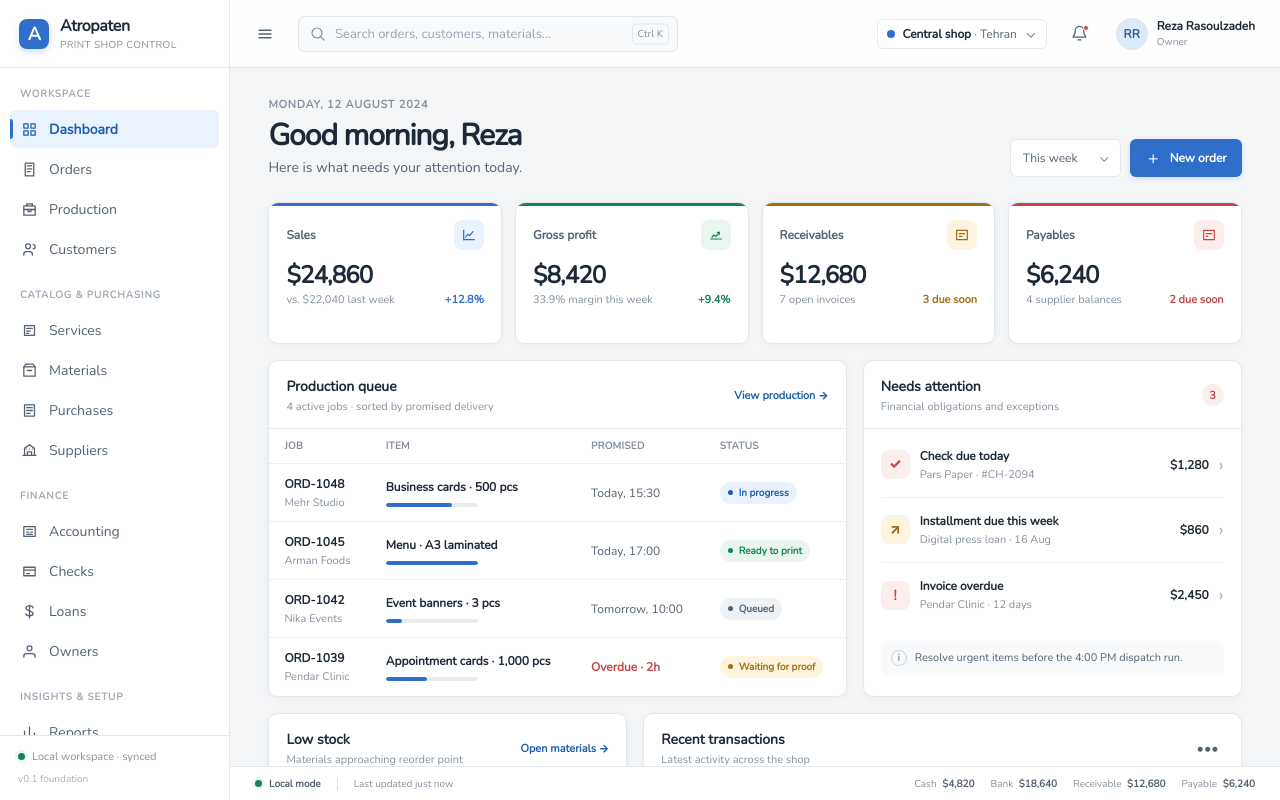
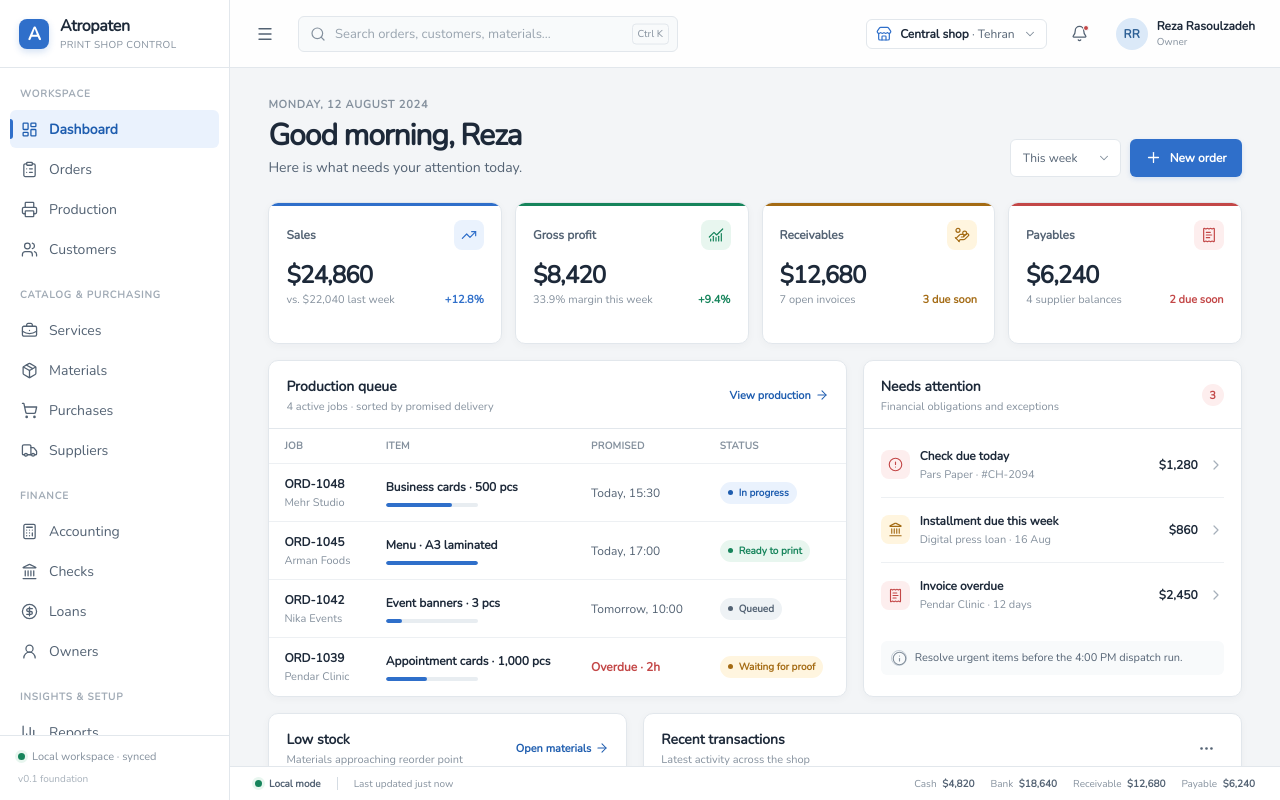
Before and after one commit to RezaRasoulzadeh/Atropaten, a Vue app in the folder frontend/: page / in a window 1280 px wide. Built offline with nearby package versions, Linux system fonts and the light colour scheme.

Commit message:
feat: standardize UI on Lucide icons

```diff
--- a/frontend/package.json
+++ b/frontend/package.json
@@ -9,6 +9,7 @@
     "preview": "vite preview"
   },
   "dependencies": {
+    "lucide-vue-next": "^1.0.0",
     "vue": "^3.5.0"
   },
   "devDependencies": {
--- a/frontend/src/App.vue
+++ b/frontend/src/App.vue
@@ -1,5 +1,36 @@
 <script setup lang="ts">
-import { computed, ref } from 'vue'
+import { computed, ref, type Component } from 'vue'
+import {
+  ArrowDownLeft,
+  ArrowRight,
+  BarChart3,
+  BriefcaseBusiness,
+  Calculator,
+  ChartNoAxesCombined,
+  ChevronDown,
+  ChevronRight,
+  CircleAlert,
+  CircleDollarSign,
+  ClipboardList,
+  HandCoins,
+  Info,
+  Landmark,
+  LayoutDashboard,
+  MoreHorizontal,
+  Package,
+  PackageOpen,
+  Plus,
+  Printer,
+  ReceiptText,
+  Settings,
+  ShoppingCart,
+  Sparkles,
+  TriangleAlert,
+  Truck,
+  TrendingUp,
+  UserRound,
+  Users,
+} from 'lucide-vue-next'
 import AppToolbar from './components/AppToolbar.vue'
 import KpiCard from './components/KpiCard.vue'
 import SectionPanel from './components/SectionPanel.vue'
@@ -13,42 +44,42 @@ type Tone = 'blue' | 'green' | 'amber' | 'red' | 'slate'
 
 interface NavigationItem {
   label: string
-  icon: string
+  icon: Component
 }
 
 const navigationSections: { label: string; items: NavigationItem[] }[] = [
   {
     label: 'Workspace',
     items: [
-      { label: 'Dashboard', icon: 'dashboard' },
-      { label: 'Orders', icon: 'orders' },
-      { label: 'Production', icon: 'production' },
-      { label: 'Customers', icon: 'customers' },
+      { label: 'Dashboard', icon: LayoutDashboard },
+      { label: 'Orders', icon: ClipboardList },
+      { label: 'Production', icon: Printer },
+      { label: 'Customers', icon: Users },
     ],
   },
   {
     label: 'Catalog & purchasing',
     items: [
-      { label: 'Services', icon: 'services' },
-      { label: 'Materials', icon: 'materials' },
-      { label: 'Purchases', icon: 'purchases' },
-      { label: 'Suppliers', icon: 'suppliers' },
+      { label: 'Services', icon: BriefcaseBusiness },
+      { label: 'Materials', icon: Package },
+      { label: 'Purchases', icon: ShoppingCart },
+      { label: 'Suppliers', icon: Truck },
     ],
   },
   {
     label: 'Finance',
     items: [
-      { label: 'Accounting', icon: 'accounting' },
-      { label: 'Checks', icon: 'checks' },
-      { label: 'Loans', icon: 'loans' },
-      { label: 'Owners', icon: 'owners' },
+      { label: 'Accounting', icon: Calculator },
+      { label: 'Checks', icon: Landmark },
+      { label: 'Loans', icon: CircleDollarSign },
+      { label: 'Owners', icon: UserRound },
     ],
   },
   {
     label: 'Insights & setup',
     items: [
-      { label: 'Reports', icon: 'reports' },
-      { label: 'Settings', icon: 'settings' },
+      { label: 'Reports', icon: BarChart3 },
+      { label: 'Settings', icon: Settings },
     ],
   },
 ]
@@ -85,22 +116,22 @@ const productionJobs = [
 ]
 
 const financialAlerts = [
-  { label: 'Check due today', detail: 'Pars Paper · #CH-2094', amount: '$1,280', tone: 'red' as Tone, icon: 'checks' },
-  { label: 'Installment due this week', detail: 'Digital press loan · 16 Aug', amount: '$860', tone: 'amber' as Tone, icon: 'loans' },
-  { label: 'Invoice overdue', detail: 'Pendar Clinic · 12 days', amount: '$2,450', tone: 'red' as Tone, icon: 'receipt' },
+  { label: 'Check due today', detail: 'Pars Paper · #CH-2094', amount: '$1,280', tone: 'red' as Tone, icon: CircleAlert },
+  { label: 'Installment due this week', detail: 'Digital press loan · 16 Aug', amount: '$860', tone: 'amber' as Tone, icon: Landmark },
+  { label: 'Invoice overdue', detail: 'Pendar Clinic · 12 days', amount: '$2,450', tone: 'red' as Tone, icon: ReceiptText },
 ]
 
 const lowStockItems = [
-  { name: 'A4 300gsm matte', available: '3 reams', threshold: '5 reams', tone: 'red' as Tone },
-  { name: 'Gloss lamination roll', available: '42 m', threshold: '50 m', tone: 'amber' as Tone },
-  { name: 'Black toner · Ricoh', available: '18%', threshold: '25%', tone: 'amber' as Tone },
+  { name: 'A4 300gsm matte', available: '3 reams', threshold: '5 reams', tone: 'red' as Tone, icon: TriangleAlert },
+  { name: 'Gloss lamination roll', available: '42 m', threshold: '50 m', tone: 'amber' as Tone, icon: TriangleAlert },
+  { name: 'Black toner · Ricoh', available: '18%', threshold: '25%', tone: 'amber' as Tone, icon: TriangleAlert },
 ]
 
 const recentTransactions = [
-  { title: 'Payment received', party: 'Mehr Studio · ORD-1048', amount: '+$920', time: '10:42 AM', tone: 'green' as Tone, icon: 'arrow-down' },
-  { title: 'Purchase recorded', party: 'Pars Paper · PUR-0061', amount: '−$1,280', time: '09:18 AM', tone: 'slate' as Tone, icon: 'purchases' },
-  { title: 'Expense posted', party: 'Courier and delivery', amount: '−$84', time: 'Yesterday', tone: 'slate' as Tone, icon: 'receipt' },
-  { title: 'Payment received', party: 'Arman Foods · ORD-1045', amount: '+$640', time: 'Yesterday', tone: 'green' as Tone, icon: 'arrow-down' },
+  { title: 'Payment received', party: 'Mehr Studio · ORD-1048', amount: '+$920', time: '10:42 AM', tone: 'green' as Tone, icon: ArrowDownLeft },
+  { title: 'Purchase recorded', party: 'Pars Paper · PUR-0061', amount: '−$1,280', time: '09:18 AM', tone: 'slate' as Tone, icon: ShoppingCart },
+  { title: 'Expense posted', party: 'Courier and delivery', amount: '−$84', time: 'Yesterday', tone: 'slate' as Tone, icon: ReceiptText },
+  { title: 'Payment received', party: 'Arman Foods · ORD-1045', amount: '+$640', time: 'Yesterday', tone: 'green' as Tone, icon: ArrowDownLeft },
 ]
 
 function selectView(label: string) {
@@ -199,25 +230,26 @@ function showToast(message: string) {
                   <option>This month</option>
                   <option>This quarter</option>
                 </select>
+                <ChevronDown class="select-chevron" :size="14" :stroke-width="1.8" aria-hidden="true" />
               </label>
               <button class="button button-primary" type="button" @click="openNewOrder">
-                <span class="button-icon" aria-hidden="true">+</span>
+                <Plus class="button-icon" :size="16" :stroke-width="1.8" aria-hidden="true" />
                 New order
               </button>
             </div>
           </header>
 
           <section class="kpi-grid" aria-label="Business summary">
-            <KpiCard title="Sales" value="$24,860" detail="vs. $22,040 last week" trend="+12.8%" icon="sales" accent="blue" />
-            <KpiCard title="Gross profit" value="$8,420" detail="33.9% margin this week" trend="+9.4%" icon="profit" accent="green" />
-            <KpiCard title="Receivables" value="$12,680" detail="7 open invoices" trend="3 due soon" icon="receivables" accent="amber" />
-            <KpiCard title="Payables" value="$6,240" detail="4 supplier balances" trend="2 due soon" icon="payables" accent="red" />
+            <KpiCard title="Sales" value="$24,860" detail="vs. $22,040 last week" trend="+12.8%" :icon="TrendingUp" accent="blue" />
+            <KpiCard title="Gross profit" value="$8,420" detail="33.9% margin this week" trend="+9.4%" :icon="ChartNoAxesCombined" accent="green" />
+            <KpiCard title="Receivables" value="$12,680" detail="7 open invoices" trend="3 due soon" :icon="HandCoins" accent="amber" />
+            <KpiCard title="Payables" value="$6,240" detail="4 supplier balances" trend="2 due soon" :icon="ReceiptText" accent="red" />
           </section>
 
           <section class="dashboard-grid dashboard-grid-primary">
             <SectionPanel title="Production queue" subtitle="4 active jobs · sorted by promised delivery" class="production-panel">
               <template #action>
-                <button class="text-button" type="button" @click="selectView('Production')">View production <span aria-hidden="true">→</span></button>
+                <button class="text-button" type="button" @click="selectView('Production')">View production <ArrowRight :size="14" :stroke-width="1.8" aria-hidden="true" /></button>
               </template>
               <div class="table-wrap">
                 <table class="data-table production-table">
@@ -255,21 +287,17 @@ function showToast(message: string) {
               </template>
               <div class="alert-list">
                 <button v-for="alert in financialAlerts" :key="alert.label" class="alert-row" type="button" @click="showToast(`${alert.label}: ${alert.amount}`)">
-                  <span class="alert-icon" :class="`tone-${alert.tone}`" aria-hidden="true">
-                    <span v-if="alert.icon === 'checks'">✓</span>
-                    <span v-else-if="alert.icon === 'loans'">↗</span>
-                    <span v-else>!</span>
-                  </span>
+                  <span class="alert-icon" :class="`tone-${alert.tone}`" aria-hidden="true"><component :is="alert.icon" :size="15" :stroke-width="1.8" /></span>
                   <span class="alert-content">
                     <span class="alert-label">{{ alert.label }}</span>
                     <span class="alert-detail">{{ alert.detail }}</span>
                   </span>
                   <span class="alert-amount">{{ alert.amount }}</span>
-                  <span class="alert-chevron" aria-hidden="true">›</span>
+                  <ChevronRight class="alert-chevron" :size="16" :stroke-width="1.8" aria-hidden="true" />
                 </button>
               </div>
               <div class="panel-callout">
-                <span class="callout-icon" aria-hidden="true">i</span>
+                <span class="callout-icon" aria-hidden="true"><Info :size="15" :stroke-width="1.8" /></span>
                 <span>Resolve urgent items before the 4:00 PM dispatch run.</span>
               </div>
             </SectionPanel>
@@ -278,11 +306,11 @@ function showToast(message: string) {
           <section class="dashboard-grid dashboard-grid-secondary">
             <SectionPanel title="Low stock" subtitle="Materials approaching reorder point" class="low-stock-panel">
               <template #action>
-                <button class="text-button" type="button" @click="selectView('Materials')">Open materials <span aria-hidden="true">→</span></button>
+                <button class="text-button" type="button" @click="selectView('Materials')">Open materials <ArrowRight :size="14" :stroke-width="1.8" aria-hidden="true" /></button>
               </template>
               <div class="stock-list">
                 <div v-for="item in lowStockItems" :key="item.name" class="stock-row">
-                  <span class="stock-indicator" :class="`tone-${item.tone}`" aria-hidden="true"></span>
+                  <component :is="item.icon" class="stock-indicator" :class="`tone-${item.tone}`" :size="15" :stroke-width="1.8" aria-hidden="true" />
                   <span class="stock-name">{{ item.name }}</span>
                   <span class="stock-available">{{ item.available }}</span>
                   <span class="stock-threshold">Reorder at {{ item.threshold }}</span>
@@ -292,14 +320,11 @@ function showToast(message: string) {
 
             <SectionPanel title="Recent transactions" subtitle="Latest activity across the shop" class="transactions-panel">
               <template #action>
-                <button class="icon-button" type="button" aria-label="More transaction actions" @click="showToast('Transaction filters are coming soon.')">•••</button>
+                <button class="icon-button" type="button" aria-label="More transaction actions" @click="showToast('Transaction filters are coming soon.')"><MoreHorizontal :size="17" :stroke-width="1.8" aria-hidden="true" /></button>
               </template>
               <div class="transaction-list">
                 <div v-for="transaction in recentTransactions" :key="`${transaction.title}-${transaction.party}`" class="transaction-row">
-                  <span class="transaction-icon" :class="`tone-${transaction.tone}`" aria-hidden="true">
-                    <span v-if="transaction.icon === 'arrow-down'">↓</span>
-                    <span v-else>↗</span>
-                  </span>
+                  <span class="transaction-icon" :class="`tone-${transaction.tone}`" aria-hidden="true"><component :is="transaction.icon" :size="15" :stroke-width="1.8" /></span>
                   <span class="transaction-content">
                     <span class="transaction-title">{{ transaction.title }}</span>
                     <span class="transaction-party">{{ transaction.party }}</span>
@@ -317,10 +342,10 @@ function showToast(message: string) {
               <p class="quick-actions-help">Jump into the workflows you use most.</p>
             </div>
             <div class="quick-action-buttons">
-              <button class="quick-action" type="button" @click="openNewOrder"><span class="quick-action-icon">+</span>New order</button>
-              <button class="quick-action" type="button" @click="selectView('Production')"><span class="quick-action-icon">▣</span>Start production</button>
-              <button class="quick-action" type="button" @click="selectView('Purchases')"><span class="quick-action-icon">↙</span>Record purchase</button>
-              <button class="quick-action" type="button" @click="selectView('Accounting')"><span class="quick-action-icon">₿</span>Post expense</button>
+              <button class="quick-action" type="button" @click="openNewOrder"><Plus class="quick-action-icon" :size="16" :stroke-width="1.8" aria-hidden="true" />New order</button>
+              <button class="quick-action" type="button" @click="selectView('Production')"><PackageOpen class="quick-action-icon" :size="16" :stroke-width="1.8" aria-hidden="true" />Start production</button>
+              <button class="quick-action" type="button" @click="selectView('Purchases')"><ShoppingCart class="quick-action-icon" :size="16" :stroke-width="1.8" aria-hidden="true" />Record purchase</button>
+              <button class="quick-action" type="button" @click="selectView('Accounting')"><Calculator class="quick-action-icon" :size="16" :stroke-width="1.8" aria-hidden="true" />Post expense</button>
             </div>
           </section>
         </template>
@@ -343,7 +368,7 @@ function showToast(message: string) {
         </template>
 
         <section v-else class="empty-workspace">
-          <div class="empty-workspace-icon" aria-hidden="true">✦</div>
+          <div class="empty-workspace-icon" aria-hidden="true"><Sparkles :size="22" :stroke-width="1.8" /></div>
           <p class="eyebrow">Atropaten workspace</p>
           <h1>{{ currentView.title }}</h1>
           <p>{{ currentView.description }}</p>
--- a/frontend/src/components/AppIcon.vue
+++ /dev/null
@@ -1,42 +0,0 @@
-<script setup lang="ts">
-import { computed } from 'vue'
-
-const props = withDefaults(defineProps<{ name: string; size?: number; strokeWidth?: number }>(), {
-  size: 18,
-  strokeWidth: 1.8,
-})
-
-const iconPaths: Record<string, string[]> = {
-  dashboard: ['M4 4h6v6H4z', 'M14 4h6v6h-6z', 'M4 14h6v6H4z', 'M14 14h6v6h-6z'],
-  orders: ['M6 3h12v18H6z', 'M9 7h6', 'M9 11h6', 'M9 15h4'],
-  production: ['M4 7h16v13H4z', 'M8 7V4h8v3', 'M4 12h16', 'M10 12v3h4v-3'],
-  customers: ['M16 20v-1.5a3.5 3.5 0 0 0-3.5-3.5h-5A3.5 3.5 0 0 0 4 18.5V20', 'M10 11a3.5 3.5 0 1 0 0-7 3.5 3.5 0 0 0 0 7Z', 'M17 11a3 3 0 0 0 0-6'],
-  services: ['M5 5h14v14H5z', 'M8 9h8', 'M8 13h5', 'M8 16h3'],
-  materials: ['M4 7h16v13H4z', 'M4 7l3-4h10l3 4', 'M9 12h6'],
-  purchases: ['M5 4h14v16H5z', 'M8 8h8', 'M8 12h8', 'M8 16h5'],
-  suppliers: ['M3 19h18', 'M5 19V9l7-5 7 5v10', 'M9 19v-5h6v5', 'M8 10h.01', 'M12 10h.01', 'M16 10h.01'],
-  accounting: ['M4 5h16v14H4z', 'M8 9h8', 'M8 13h3', 'M14 13h2', 'M8 16h8'],
-  checks: ['M4 6h16v12H4z', 'M4 10h16', 'M8 15h4'],
-  loans: ['M12 3v18', 'M17 7c0-2-2-3-5-3S7 5 7 7s1.5 3 5 4 5 2 5 4-2 3-5 3-5-1-5-3'],
-  owners: ['M4 20v-1.5a3.5 3.5 0 0 1 3.5-3.5h9a3.5 3.5 0 0 1 3.5 3.5V20', 'M12 11a3.5 3.5 0 1 0 0-7 3.5 3.5 0 0 0 0 7Z'],
-  reports: ['M5 20V10', 'M12 20V4', 'M19 20v-7'],
-  settings: ['M12 15.5a3.5 3.5 0 1 0 0-7 3.5 3.5 0 0 0 0 7Z', 'M19.4 15a1.7 1.7 0 0 0 .34 1.88l.06.06-1.7 1.7-.06-.06a1.7 1.7 0 0 0-1.88-.34 1.7 1.7 0 0 0-1.03 1.56V20h-2.4v-.2a1.7 1.7 0 0 0-1.03-1.56 1.7 1.7 0 0 0-1.88.34l-.06.06-1.7-1.7.06-.06A1.7 1.7 0 0 0 8.5 15a1.7 1.7 0 0 0-1.56-1.03H6.7v-2.4h.24A1.7 1.7 0 0 0 8.5 10a1.7 1.7 0 0 0-.34-1.88L8.1 8.06l1.7-1.7.06.06a1.7 1.7 0 0 0 1.88.34 1.7 1.7 0 0 0 1.03-1.56V5h2.4v.2a1.7 1.7 0 0 0 1.03 1.56 1.7 1.7 0 0 0 1.88-.34l.06-.06 1.7 1.7-.06.06A1.7 1.7 0 0 0 19.4 10a1.7 1.7 0 0 0 1.56 1.03h.24v2.4h-.24A1.7 1.7 0 0 0 19.4 15Z'],
-  search: ['m21 21-4.35-4.35', 'M10.5 18a7.5 7.5 0 1 1 0-15 7.5 7.5 0 0 1 0 15Z'],
-  menu: ['M4 7h16', 'M4 12h16', 'M4 17h16'],
-  bell: ['M18 8a6 6 0 0 0-12 0c0 7-3 7-3 9h18c0-2-3-2-3-9', 'M10 21h4'],
-  sales: ['M4 19V5', 'M4 19h16', 'M7 15l3-4 3 2 5-6'],
-  profit: ['M4 18h16', 'M6 15l3-3 3 2 5-6', 'M14 8h3v3'],
-  receivables: ['M4 5h16v14H4z', 'M8 10h8', 'M8 14h4'],
-  payables: ['M4 5h16v14H4z', 'M8 10h8', 'M8 14h2'],
-  receipt: ['M6 3h12v18l-3-2-3 2-3-2-3 2z', 'M9 8h6', 'M9 12h6'],
-  'arrow-down': ['M12 4v14', 'm6 12 6 6 6-6'],
-}
-
-const paths = computed(() => iconPaths[props.name] ?? iconPaths.dashboard)
-</script>
-
-<template>
-  <svg :width="size" :height="size" viewBox="0 0 24 24" fill="none" stroke="currentColor" :stroke-width="strokeWidth" stroke-linecap="round" stroke-linejoin="round" aria-hidden="true">
-    <path v-for="path in paths" :key="path" :d="path" />
-  </svg>
-</template>
--- a/frontend/src/components/AppToolbar.vue
+++ b/frontend/src/components/AppToolbar.vue
@@ -1,5 +1,5 @@
 <script setup lang="ts">
-import AppIcon from './AppIcon.vue'
+import { Bell, ChevronDown, Menu, Search, Store } from 'lucide-vue-next'
 
 defineProps<{
   collapsed: boolean
@@ -16,11 +16,11 @@ defineEmits<{
 <template>
   <header class="topbar">
     <button class="sidebar-toggle" type="button" :aria-label="collapsed ? 'Expand sidebar' : 'Collapse sidebar'" @click="$emit('toggle-sidebar')">
-      <AppIcon name="menu" :size="18" />
+      <Menu :size="18" :stroke-width="1.8" aria-hidden="true" />
     </button>
     <label class="topbar-search">
       <span class="sr-only">Search</span>
-      <AppIcon class="search-icon" name="search" :size="16" />
+      <Search class="search-icon" :size="16" :stroke-width="1.8" aria-hidden="true" />
       <input
         :value="searchQuery"
         type="search"
@@ -32,12 +32,12 @@ defineEmits<{
     </label>
     <span class="topbar-spacer"></span>
     <button class="shop-selector" type="button" aria-label="Current shop: Central shop">
-      <span class="shop-dot" aria-hidden="true"></span>
+      <Store class="shop-dot" :size="16" :stroke-width="1.8" aria-hidden="true" />
       <span><strong>Central shop</strong> · Tehran</span>
-      <span class="shop-selector-chevron" aria-hidden="true">⌄</span>
+      <ChevronDown class="shop-selector-chevron" :size="14" :stroke-width="1.8" aria-hidden="true" />
     </button>
     <button class="icon-button notification-button" type="button" aria-label="Notifications" @click="$emit('notifications')">
-      <AppIcon name="bell" :size="17" />
+      <Bell :size="17" :stroke-width="1.8" aria-hidden="true" />
       <span class="notification-dot" aria-hidden="true"></span>
     </button>
     <div class="user-profile">
--- a/frontend/src/components/KpiCard.vue
+++ b/frontend/src/components/KpiCard.vue
@@ -1,12 +1,12 @@
 <script setup lang="ts">
-import AppIcon from './AppIcon.vue'
+import type { Component } from 'vue'
 
 withDefaults(defineProps<{
   title: string
   value: string
   detail: string
   trend: string
-  icon: string
+  icon: Component
   accent?: 'blue' | 'green' | 'amber' | 'red'
 }>(), {
   accent: 'blue',
@@ -17,7 +17,7 @@ withDefaults(defineProps<{
   <article class="kpi-card" :class="`kpi-${accent}`">
     <div class="kpi-card-header">
       <span class="kpi-label">{{ title }}</span>
-      <span class="kpi-icon"><AppIcon :name="icon" :size="16" /></span>
+      <span class="kpi-icon"><component :is="icon" :size="16" :stroke-width="1.8" aria-hidden="true" /></span>
     </div>
     <p class="kpi-value">{{ value }}</p>
     <div class="kpi-footer">
--- a/frontend/src/components/SidebarNavItem.vue
+++ b/frontend/src/components/SidebarNavItem.vue
@@ -1,9 +1,9 @@
 <script setup lang="ts">
-import AppIcon from './AppIcon.vue'
+import type { Component } from 'vue'
 
 defineProps<{
   label: string
-  icon: string
+  icon: Component
   active?: boolean
   collapsed?: boolean
 }>()
@@ -21,7 +21,7 @@ defineEmits<{ select: [] }>()
     :aria-current="active ? 'page' : undefined"
     @click="$emit('select')"
   >
-    <span class="nav-item-icon"><AppIcon :name="icon" :size="17" /></span>
+    <span class="nav-item-icon"><component :is="icon" :size="17" :stroke-width="1.8" aria-hidden="true" /></span>
     <span v-if="!collapsed" class="nav-item-label">{{ label }}</span>
   </button>
 </template>
--- a/frontend/src/style.css
+++ b/frontend/src/style.css
@@ -199,8 +199,8 @@ button:focus-visible, input:focus-visible, select:focus-visible, [tabindex]:focu
 .shop-selector { display: flex; align-items: center; gap: 8px; padding: 6px 9px; border: 1px solid var(--line); border-radius: var(--radius-sm); background: var(--surface); color: var(--text-soft); font-size: 12px; white-space: nowrap; }
 .shop-selector:hover { border-color: var(--line-strong); background: var(--surface-subtle); }
 .shop-selector strong { color: var(--text); font-size: 12px; }
-.shop-dot { width: 8px; height: 8px; border-radius: 50%; background: var(--accent); }
-.shop-selector-chevron { color: var(--text-muted); font-size: 15px; line-height: 1; }
+.shop-dot { width: 16px; height: 16px; flex: 0 0 16px; color: var(--accent); }
+.shop-selector-chevron { display: block; color: var(--text-muted); }
 .notification-button { position: relative; }
 .notification-dot { position: absolute; top: 7px; right: 7px; width: 6px; height: 6px; border: 1px solid white; border-radius: 50%; background: var(--danger); }
 .user-profile { display: flex; align-items: center; gap: 9px; padding-left: 3px; }
@@ -218,8 +218,8 @@ h1 { margin-bottom: 4px; color: var(--text); font-size: clamp(23px, 2.4vw, 30px)
 .heading-actions, .quick-action-buttons { display: flex; align-items: center; gap: 9px; }
 
 .select-control { position: relative; display: inline-flex; align-items: center; }
-.select-control::after { position: absolute; right: 11px; color: var(--text-muted); content: '⌄'; pointer-events: none; }
 .select-control select { height: 38px; padding: 0 31px 0 12px; appearance: none; border: 1px solid var(--line); border-radius: var(--radius-sm); outline: 0; background: var(--surface); color: var(--text-soft); font-size: 12px; }
+.select-chevron { position: absolute; right: 10px; color: var(--text-muted); pointer-events: none; }
 .select-control select:hover { border-color: var(--line-strong); }
 
 .button { display: inline-flex; height: 38px; align-items: center; justify-content: center; gap: 8px; padding: 0 14px; border: 1px solid transparent; border-radius: var(--radius-sm); font-size: 12px; font-weight: 800; transition: background 120ms ease, border-color 120ms ease, box-shadow 120ms ease; }
@@ -248,7 +248,7 @@ h1 { margin-bottom: 4px; color: var(--text); font-size: clamp(23px, 2.4vw, 30px)
 .panel-title { margin: 0 0 3px; color: var(--text); font-size: 14px; font-weight: 800; }
 .panel-subtitle { margin: 0; color: var(--text-muted); font-size: 11px; }
 .panel-action { flex: 0 0 auto; }
-.text-button { padding: 3px 0; border: 0; background: transparent; color: var(--accent-strong); font-size: 11px; font-weight: 800; white-space: nowrap; }
+.text-button { display: inline-flex; align-items: center; gap: 4px; padding: 3px 0; border: 0; background: transparent; color: var(--accent-strong); font-size: 11px; font-weight: 800; white-space: nowrap; }
 .text-button:hover { color: var(--accent); text-decoration: underline; text-underline-offset: 3px; }
 .attention-count { display: grid; min-width: 22px; height: 22px; place-items: center; border-radius: 50%; background: var(--danger-soft); color: var(--danger); font-size: 11px; font-weight: 800; }
 
@@ -278,13 +278,13 @@ h1 { margin-bottom: 4px; color: var(--text); font-size: clamp(23px, 2.4vw, 30px)
 .alert-label, .transaction-title { overflow: hidden; color: var(--text); font-size: 12px; font-weight: 800; text-overflow: ellipsis; white-space: nowrap; }
 .alert-detail, .transaction-party, .transaction-time { overflow: hidden; color: var(--text-muted); font-size: 11px; text-overflow: ellipsis; white-space: nowrap; }
 .alert-amount, .transaction-value { color: var(--text); font-size: 12px; font-weight: 800; white-space: nowrap; }
-.alert-chevron { color: #a6b0ba; font-size: 19px; }
+.alert-chevron { display: block; flex: 0 0 16px; color: #a6b0ba; }
 .panel-callout { display: flex; align-items: flex-start; gap: 8px; margin: 9px 17px 14px; padding: 9px 10px; border-radius: var(--radius-sm); background: var(--surface-subtle); color: var(--text-soft); font-size: 11px; line-height: 1.45; }
 .callout-icon { display: grid; width: 16px; height: 16px; flex: 0 0 16px; place-items: center; border: 1px solid #c8d1da; border-radius: 50%; color: var(--text-muted); font-size: 10px; font-weight: 800; }
 
 .stock-row { min-height: 55px; gap: 10px; border-bottom: 1px solid #edf0f3; }
 .stock-row:last-child { border-bottom: 0; }
-.stock-indicator { width: 7px; height: 7px; flex: 0 0 7px; border-radius: 50%; }
+.stock-indicator { width: 16px; height: 16px; flex: 0 0 16px; border-radius: 5px; }
 .stock-name { min-width: 0; flex: 1; overflow: hidden; color: var(--text); font-size: 12px; font-weight: 800; text-overflow: ellipsis; white-space: nowrap; }
 .stock-available { color: var(--text); font-size: 12px; font-weight: 800; white-space: nowrap; }
 .stock-threshold { min-width: 93px; color: var(--text-muted); font-size: 10px; text-align: right; white-space: nowrap; }
```
Also changed, not shown: frontend/src/views/OrderWorkspaceView.vue (+35 -17 lines), frontend/src/views/OrdersView.vue (+16 -16 lines), frontend/src/views/orders.css (+8 -5 lines), 2 other files (tests, documents, lock files or other folders).
